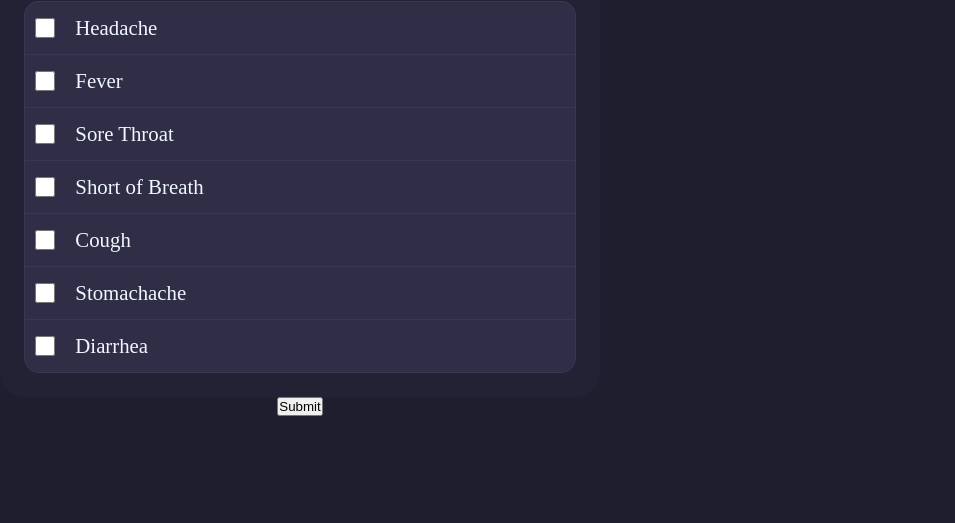
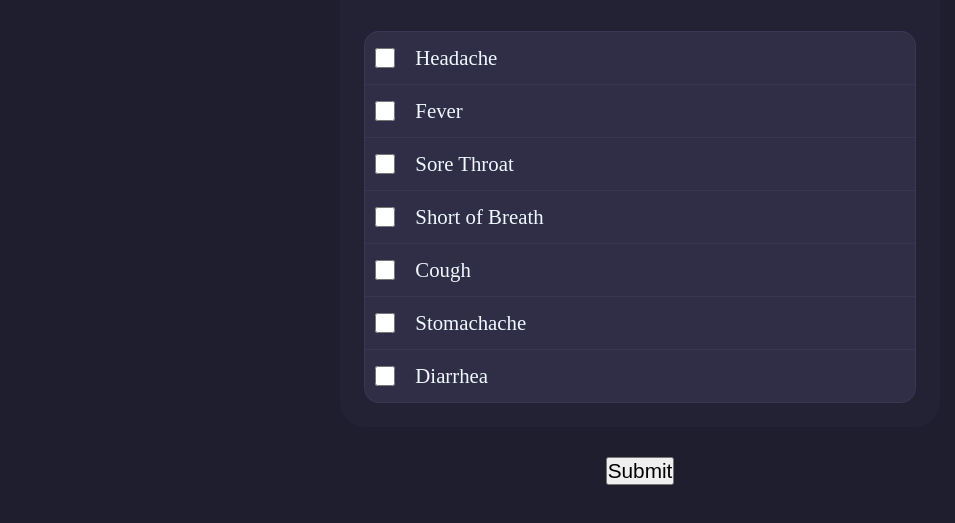
Before and after one commit to tebitt/Disease_Matcher_WebApp, a website: page index.html in a window 1280 px wide. Shown: the part 145-668 px from the top of the page, without its empty margins (0-955 px from the left). Drawn offline with Linux system fonts and the light colour scheme.

Commit message:
Update and undoxxed Code Base

```diff
--- a/index.html
+++ b/index.html
@@ -6,7 +6,6 @@
     <title>Select your condition</title>
     <link rel="stylesheet" href="style.css">
 </head>
-<body>
 <form id="myForm" action="/submit" method="post" >
     <div class="container">
         <p class="title">Please check all boxes which apply to your condition</p>
@@ -45,7 +44,7 @@
         </div>
     </div>
     <div class="buttons">
-        <button type="submit" id="submit-btn">Submit</button>
+        <button type="submit" class="button" id="submit-btn">Submit</button>
     </div>
 </form>
 <div id="result"></div>
--- a/style.css
+++ b/style.css
@@ -18,7 +18,7 @@ html, body{
     width: 600px;
     background: #232234;
     padding: 24px;
-    margin: 30x auto;
+    margin: 30px auto;
     border-radius: 25px;
 }
 .container .title {
@@ -68,9 +68,11 @@ html, body{
     position: relative;
     text-align: center;
     width: 600px;
+    margin: 30px auto;
+    font-size: 1rem;
 }
-.buttons .submit-btn{
+.buttons .button{
     position: relative;
     text-align: center;
-    font-size: 1rem;
+    font-size: 1.3rem;
 }
```
Also changed, not shown: server.js (+8 -5 lines).
